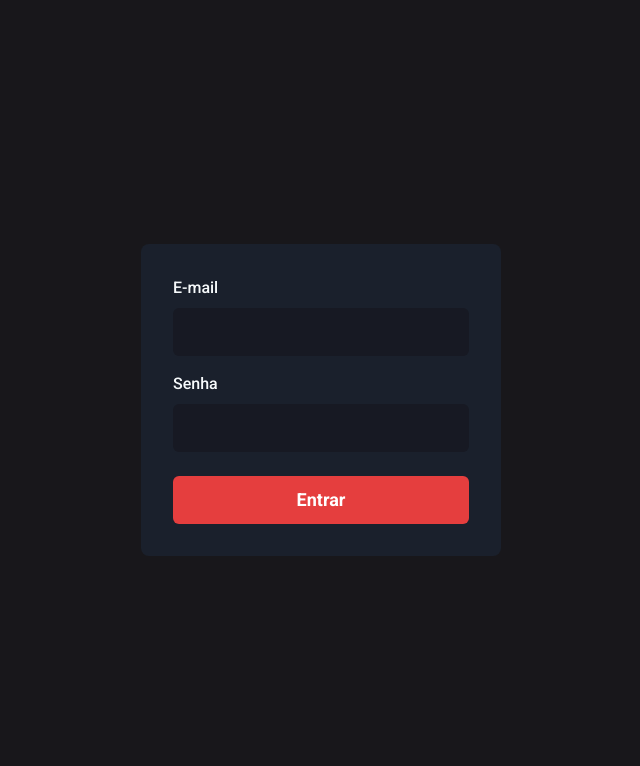
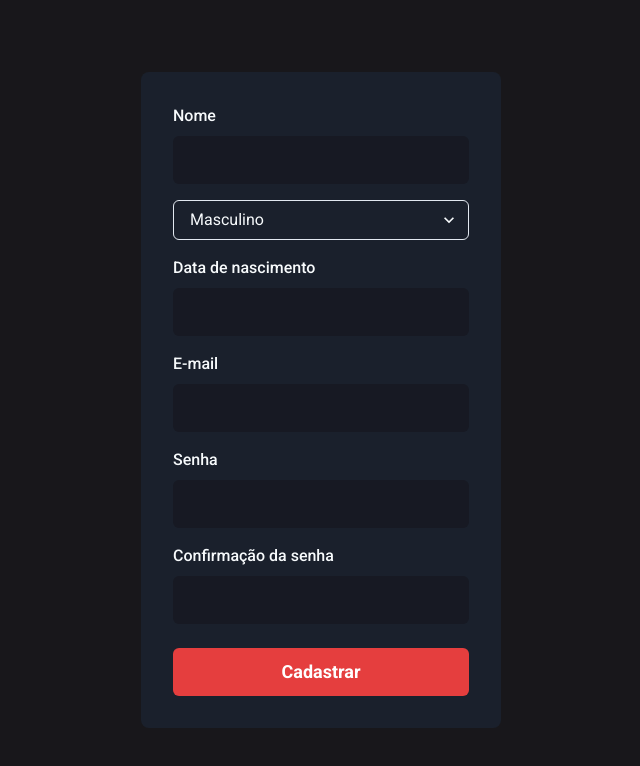
Before and after one commit to codestation-boys/gymstation-web, a Next.js app: page /signUp in a window 1280 px wide. Shown: the top 766 px of the page, without its empty margins (319-959 px from the left). Built offline with nearby package versions, Linux system fonts and the light colour scheme; no server answers.

Commit message:
Create SignUp page

```diff
--- a/next.config.js
+++ b/next.config.js
@@ -3,7 +3,7 @@ module.exports = {
     return [
       {
         source: "/",
-        destination: "/login",
+        destination: "/signIn",
         permanent: false,
       },
     ];
--- a/package.json
+++ b/package.json
@@ -14,6 +14,7 @@
     "@emotion/styled": "^11.3.0",
     "@fontsource/roboto": "^4.4.5",
     "@prismicio/client": "^5.0.0",
+    "@types/react-input-mask": "^3.0.0",
     "apexcharts": "^3.27.1",
     "axios": "^0.21.1",
     "framer-motion": "^4.1.17",
@@ -24,6 +25,7 @@
     "react-apexcharts": "^1.3.9",
     "react-dom": "17.0.2",
     "react-icons": "^4.2.0",
+    "react-input-mask": "^2.0.4",
     "react-toastify": "^7.0.4",
     "sass": "^1.35.0"
   },
--- a/src/components/Form/Input.tsx
+++ b/src/components/Form/Input.tsx
@@ -1,19 +1,27 @@
-import {FormControl, FormLabel, Input as ChakraInput, InputProps as ChakraInputProps} from "@chakra-ui/react";
+import {
+    FormControl,
+    FormLabel,
+    Input as ChakraInput,
+    InputProps as ChakraInputProps
+} from "@chakra-ui/react";
+
+import InputMask from "react-input-mask";
 
 interface InputProps extends ChakraInputProps {
     name: string;
     label?: string;
+    mask?: string
 }
 
-
-export function Input({name, label, ...rest}: InputProps) {
+export function Input({name, label, mask, ...rest}: InputProps) {
     return (
         <FormControl>
             {!!label && <FormLabel htmlFor={name}>
                 {label}
             </FormLabel>}
             <ChakraInput
-                name={name}
+                as={mask && InputMask}
+                mask={mask}
                 id={name}
                 focusBorderColor='red.500'
                 bgColor='gray.900'
--- a/src/pages/signUp.tsx
+++ b/src/pages/signUp.tsx
@@ -1,7 +1,12 @@
-import { Button, Flex, Stack } from "@chakra-ui/react";
 import { signIn, useSession } from "next-auth/client";
 import { useRouter } from "next/dist/client/router";
+
 import { FormEvent, useEffect, useState } from "react";
+import { Button, Flex, Select, Stack } from "@chakra-ui/react";
+import { toast } from "react-toastify";
+
+import { api } from "../services/api";
+
 import { Input } from "../components/Form/Input";
 
 export default function SignUp() {
@@ -14,11 +19,38 @@ export default function SignUp() {
     }
   }, [session]);
 
+  const [name, setName] = useState("");
+  const [gender, setGender] = useState("male");
+  const [dateBirth, setDateBirth] = useState("");
   const [email, setEmail] = useState("");
   const [password, setPassword] = useState("");
+  const [passwordConfirmation, setPasswordConfirmation] = useState("");
 
-  async function handleSignIn(event: FormEvent) {
+  async function handleSignUp(event: FormEvent) {
     event.preventDefault();
+
+    if (password !== passwordConfirmation) {
+      toast.error("As senhas não correspondem");
+      return;
+    }
+
+    try {
+      const [day, month, year] = dateBirth.split('/');
+      const date_birth = new Date(Number(year), Number(month) - 1, Number(day)).toISOString();
+
+      const userData = {
+        name,
+        email,
+        password,
+        gender,
+        date_birth
+      }
+
+      await api.post("/accounts", userData, {
+        headers: { 'Content-Type': 'application/json' }
+      })
+
+      toast.success("Cadastro concluído com sucesso");
 
       await signIn("credentials", {
         callbackUrl: "/dashboard",
@@ -26,6 +58,10 @@ export default function SignUp() {
         email,
         password,
       });
+
+    } catch (err) {
+      toast.error(err.response.data.message);
+    }
   }
 
   return (
@@ -38,9 +74,29 @@ export default function SignUp() {
         padding="8"
         borderRadius="8"
         flexDirection="column"
-        onSubmit={handleSignIn}
+        onSubmit={handleSignUp}
       >
         <Stack spacing="4">
+          <Input
+            name="name"
+            label="Nome"
+            value={name}
+            onChange={(event) => setName(event.target.value)}
+          />
+
+          <Select placeholder="Gênero" value={gender} onChange={(event) => setGender(event.target.value)}>
+            <option value="male">Masculino</option>
+            <option value="female">Feminino</option>
+          </Select>
+
+          <Input
+            name="dateBirth"
+            mask="**/**/****"
+            label="Data de nascimento"
+            value={dateBirth}
+            onChange={(event) => setDateBirth(event.target.value)}
+          />
+
           <Input
             type="email"
             name="email"
@@ -48,6 +104,7 @@ export default function SignUp() {
             value={email}
             onChange={(event) => setEmail(event.target.value)}
           />
+
           <Input
             type="password"
             name="password"
@@ -55,9 +112,17 @@ export default function SignUp() {
             value={password}
             onChange={(event) => setPassword(event.target.value)}
           />
+
+          <Input
+            type="password"
+            name="passwordConfirmation"
+            label="Confirmação da senha"
+            value={passwordConfirmation}
+            onChange={(event) => setPasswordConfirmation(event.target.value)}
+          />
         </Stack>
         <Button type="submit" marginTop="6" colorScheme="red" size="lg">
-          Entrar
+          Cadastrar
         </Button>
       </Flex>
     </Flex>
```
Also changed, not shown: src/pages/signIn.tsx (+7 -2 lines), 1 other file (tests, documents, lock files or other folders). Lines whose indentation alone changed are shown as unchanged.
